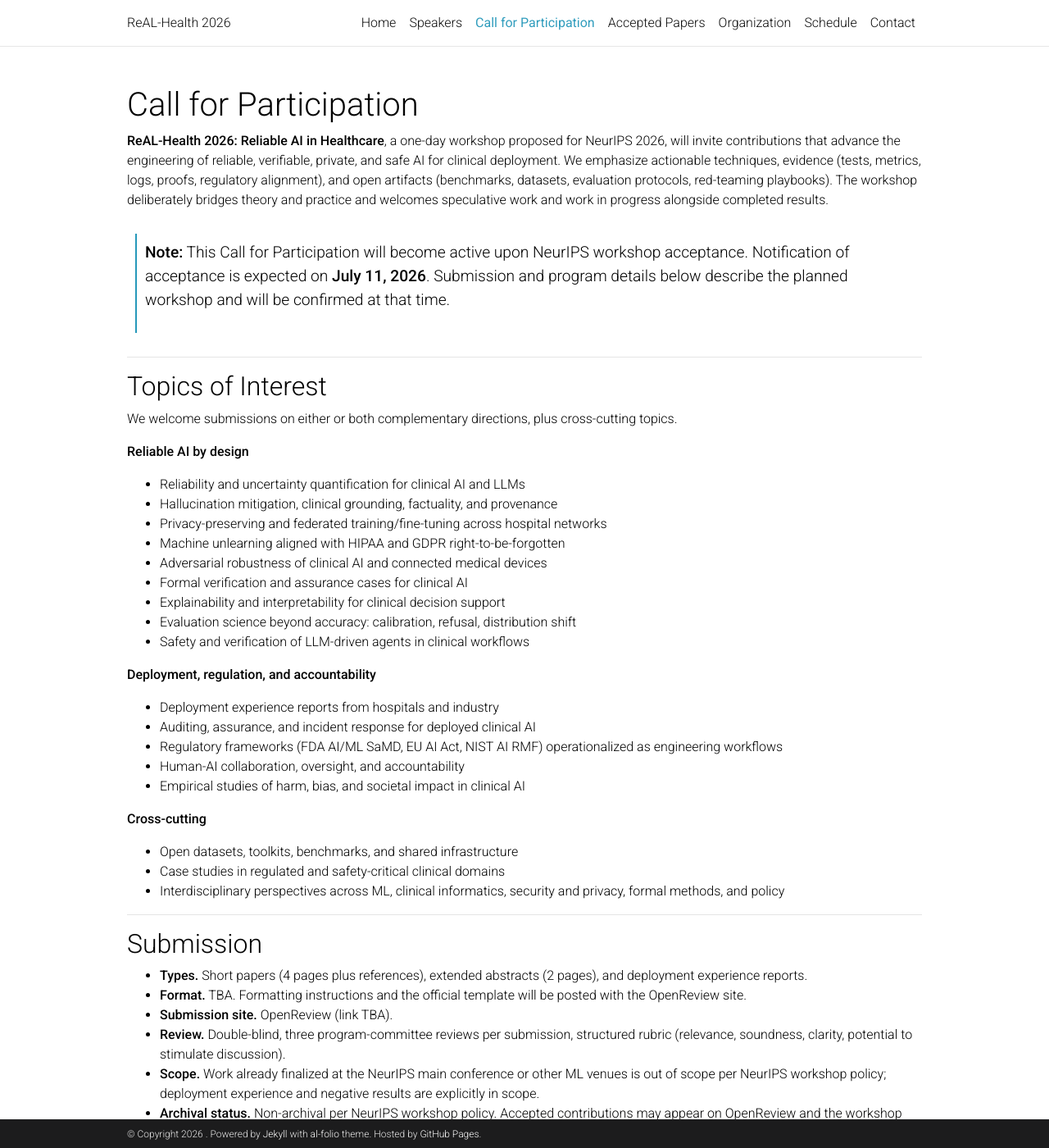
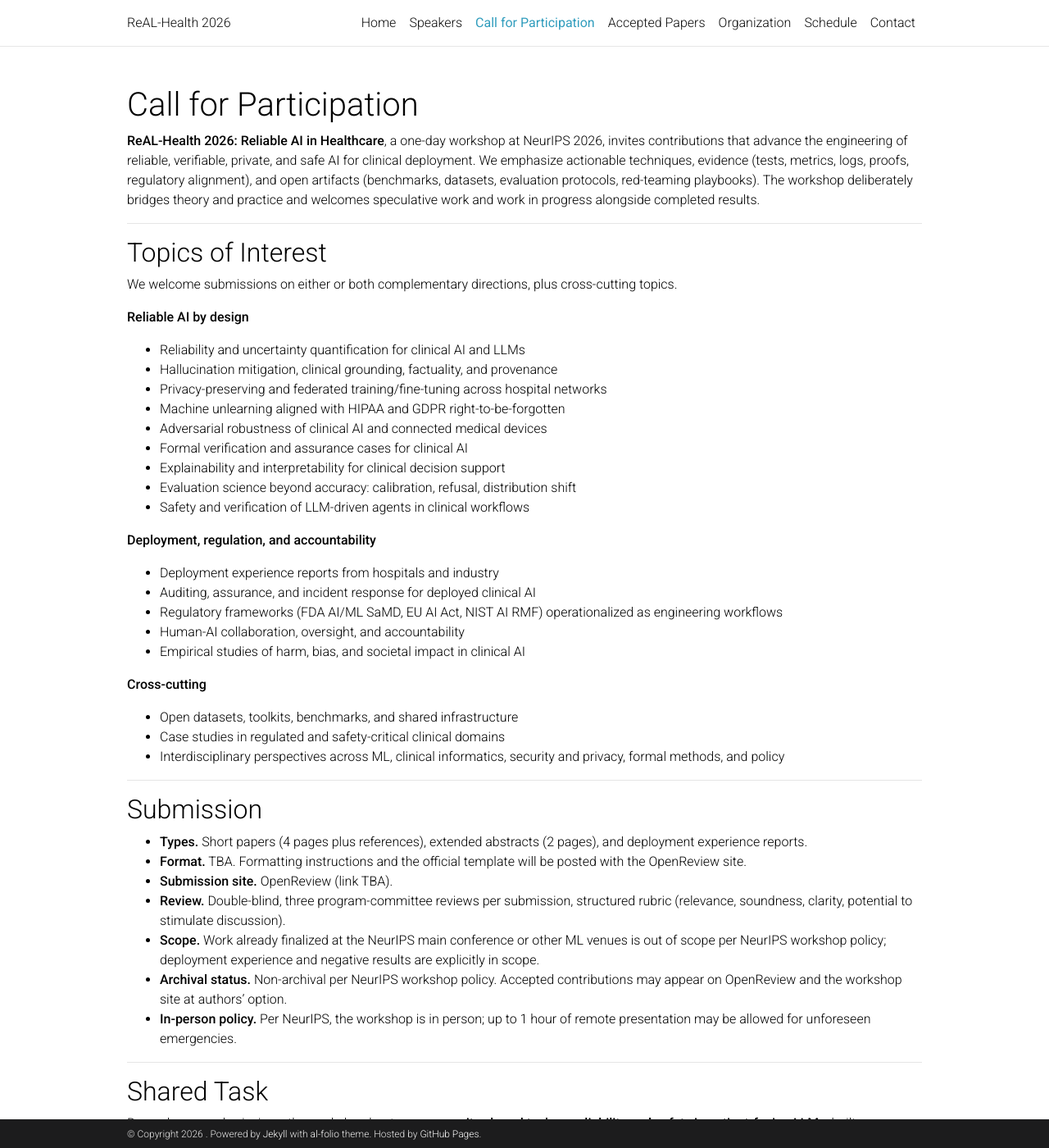
Before and after one commit to real-health-neurips/real-health-neurips.github.io, a Jekyll site: the page built from _pages/call_for_paper.md, in a window 1280 px wide and 1400 px high. Shown: the whole window at 82% size. Built offline with Jekyll 4.4.1, drawn with Linux system fonts in a browser that asks for light colours; comment, search, counter and statistics services are not loaded; a style sheet for code colours, icons or effects is not loaded; some of the changed text lies outside the part shown.

Commit message:
Update call_for_paper.md

```diff
--- a/_pages/call_for_paper.md
+++ b/_pages/call_for_paper.md
@@ -9,9 +9,7 @@ nav_title: "CFP"
 
 # Call for Participation
 
-**ReAL-Health 2026: Reliable AI in Healthcare**, a one-day workshop proposed for NeurIPS 2026, will invite contributions that advance the engineering of reliable, verifiable, private, and safe AI for clinical deployment. We emphasize actionable techniques, evidence (tests, metrics, logs, proofs, regulatory alignment), and open artifacts (benchmarks, datasets, evaluation protocols, red-teaming playbooks). The workshop deliberately bridges theory and practice and welcomes speculative work and work in progress alongside completed results.
-
-> **Note:** This Call for Participation will become active upon NeurIPS workshop acceptance. Notification of acceptance is expected on **July 11, 2026**. Submission and program details below describe the planned workshop and will be confirmed at that time.
+**ReAL-Health 2026: Reliable AI in Healthcare**, a one-day workshop at NeurIPS 2026, invites contributions that advance the engineering of reliable, verifiable, private, and safe AI for clinical deployment. We emphasize actionable techniques, evidence (tests, metrics, logs, proofs, regulatory alignment), and open artifacts (benchmarks, datasets, evaluation protocols, red-teaming playbooks). The workshop deliberately bridges theory and practice and welcomes speculative work and work in progress alongside completed results.
 
 ---
 
@@ -56,6 +54,12 @@ We welcome submissions on either or both complementary directions, plus cross-cu
 
 ---
 
+## Shared Task
+
+Beyond paper submissions, the workshop hosts a **community shared task on reliability and safety in patient-facing LLMs**, built on HealthBench, with safety-evaluation and red-teaming tracks. Top systems present spotlight talks at the workshop. Participation does not require a paper. See the dedicated [Shared Task page]({{ '/shared-task/' | relative_url }}) for task description, tracks, evaluation protocol, and timeline.
+
+---
+
 ## Important Dates (NeurIPS 2026)
 
 | Milestone | Date |
```
